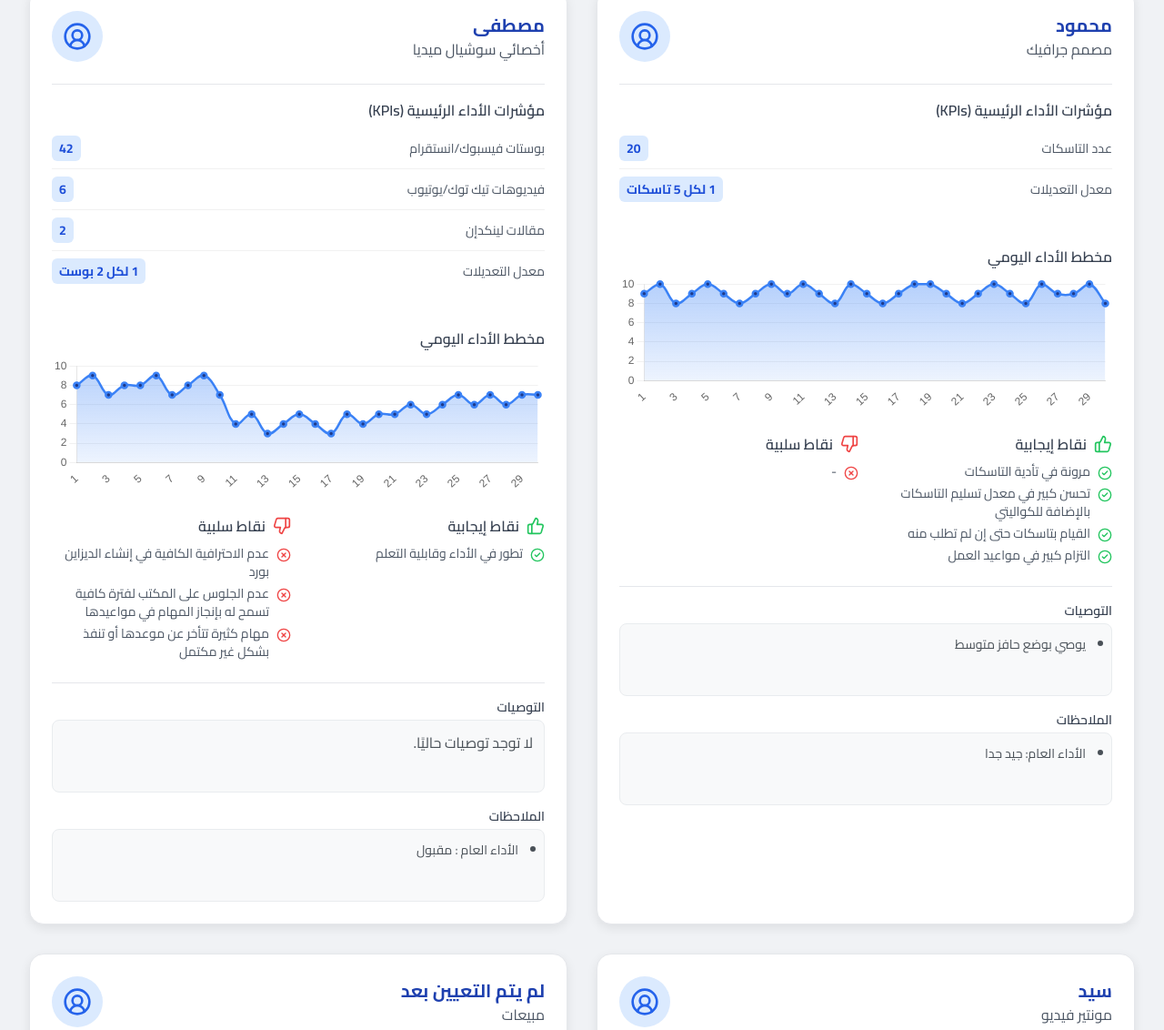
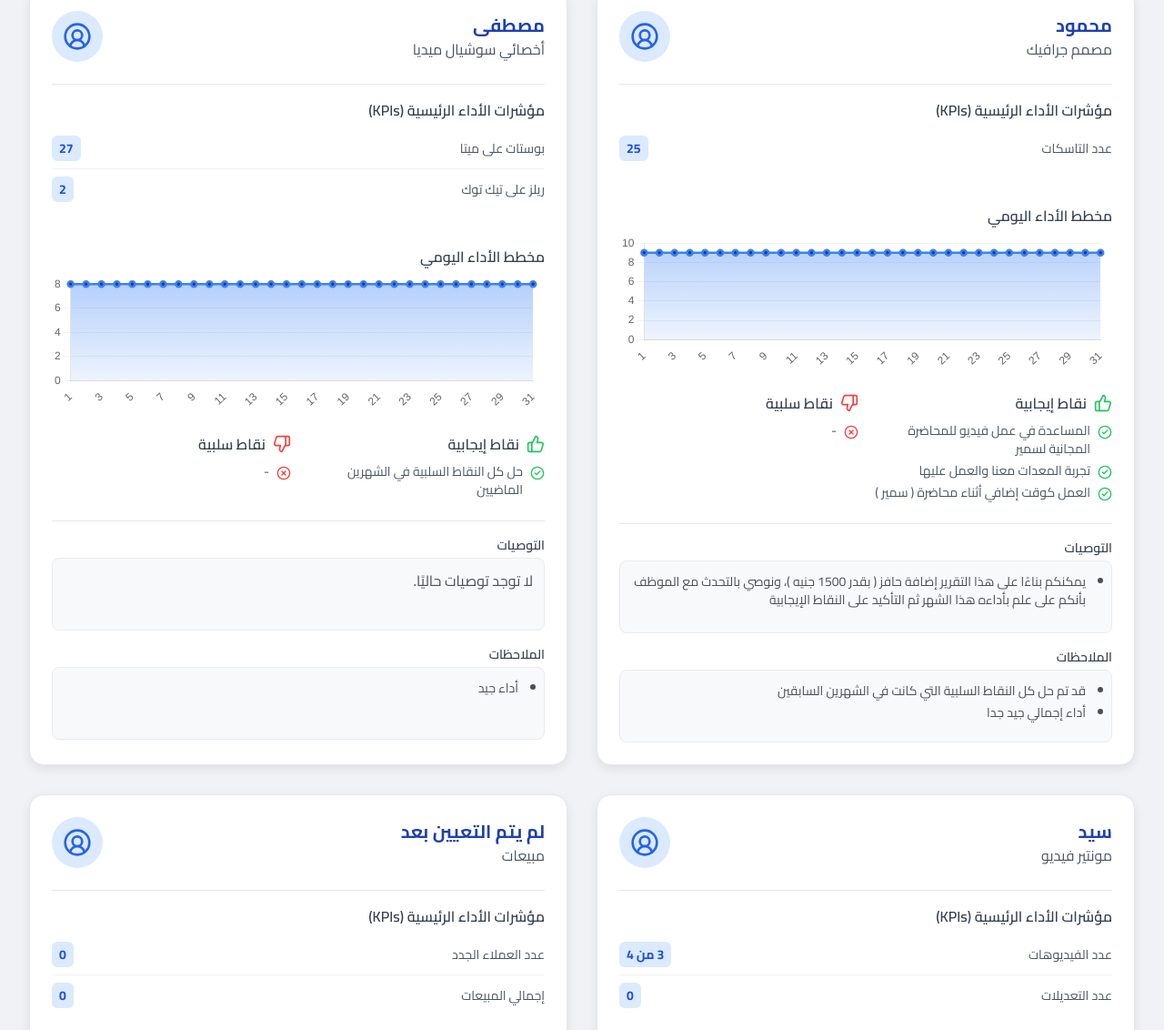
Before and after one commit to IEAtd-Academy2/report, a plain HTML site: page index.html in a window 1280 px wide. Shown: the part 519-1651 px from the top of the page at 91% size. Drawn offline with nearby package versions, Linux system fonts and the light colour scheme.

Commit message:
Update index.html

```diff
--- a/index.html
+++ b/index.html
@@ -309,6 +309,69 @@
                             notes: []
                         }
                     }
+                },
+                "10": { // October - NEW DATA ADDED
+                    general: {
+                        clientCount: 178,
+                        avgQuality: "-", // Data not provided
+                        incomeNoInstallments: "-", // Data not provided
+                        incomeWithInstallments: "93,348",
+                        campaignExpenses: "20,000"
+                    },
+                    employees: {
+                        mahmoud: {
+                            name: "محمود",
+                            role: "مصمم جرافيك",
+                            kpis: { "عدد التاسكات": 25 },
+                            dailyPerformance: new Array(31).fill(9), // Interpreted as constant 'very good'
+                            evaluation: {
+                                positive: [
+                                    "المساعدة في عمل فيديو للمحاضرة المجانية لسمير",
+                                    "تجربة المعدات معنا والعمل عليها",
+                                    "العمل كوقت إضافي أثناء محاضرة ( سمير )"
+                                ],
+                                negative: ["-"] // Resolved
+                            },
+                            recommendations: ["يمكنكم بناءًا على هذا التقرير إضافة حافز ( بقدر 1500 جنيه )، ونوصي بالتحدث مع الموظف بأنكم على علم بأداءه هذا الشهر ثم التأكيد على النقاط الإيجابية"],
+                            notes: ["قد تم حل كل النقاط السلبية التي كانت في الشهرين السابقين", "أداء إجمالي جيد جدا"]
+                        },
+                        mostafa: {
+                            name: "مصطفى",
+                            role: "أخصائي سوشيال ميديا",
+                            kpis: { "بوستات على ميتا": 27, "ريلز على تيك توك": 2 },
+                            dailyPerformance: new Array(31).fill(8), // No data provided, filled with 'good'
+                            evaluation: {
+                                positive: ["حل كل النقاط السلبية في الشهرين الماضيين"],
+                                negative: ["-"] // Resolved
+                            },
+                            recommendations: [], // None provided
+                            notes: ["أداء جيد"]
+                        },
+                        sayed: {
+                            name: "سيد",
+                            role: "مونتير فيديو",
+                            kpis: { "عدد الفيديوهات": "3 من 4", "عدد التعديلات": 0 },
+                            dailyPerformance: new Array(31).fill(8), // No data provided, filled with 'good'
+                            evaluation: {
+                                positive: ["عمل فيديو البرومو 3 دقايق في وقت قياسي"],
+                                negative: ["-"] // None provided
+                            },
+                            recommendations: [], // None provided
+                            notes: ["أداء إجمالي جيد"]
+                        },
+                        sales: { // Added for consistency
+                            name: "لم يتم التعيين بعد",
+                            role: "مبيعات",
+                            kpis: { "عدد العملاء الجدد": 0, "إجمالي المبيعات": 0 },
+                            dailyPerformance: new Array(31).fill(0),
+                            evaluation: {
+                                positive: ["-"],
+                                negative: ["-"]
+                            },
+                            recommendations: [],
+                            notes: []
+                        }
+                    }
                 }
             }
         };
@@ -344,8 +407,8 @@
                 yearSelector.appendChild(option);
             }
 
-            // Set default to September 2025 to show the new data
-            monthSelector.value = 9;
+            // Set default to October 2025 to show the new data
+            monthSelector.value = 10;
             yearSelector.value = 2025;
         }
 
@@ -487,7 +550,7 @@
                                         <div>
                                             <label class="block text-sm font-semibold text-gray-700 mb-1">التوصيات</label>
                                             <div class="note-box">
-                                                 ${emp.recommendations && emp.recommendations.length > 0 ? `
+                                                ${emp.recommendations && emp.recommendations.length > 0 ? `
                                                     <ul class="list-disc pr-4 space-y-1 text-sm">
                                                         ${emp.recommendations.map(point => `<li>${point}</li>`).join('')}
                                                     </ul>
@@ -497,7 +560,7 @@
                                         <div>
                                             <label class="block text-sm font-semibold text-gray-700 mb-1">الملاحظات</label>
                                             <div class="note-box">
-                                                 ${emp.notes && emp.notes.length > 0 ? `
+                                                ${emp.notes && emp.notes.length > 0 ? `
                                                     <ul class="list-disc pr-4 space-y-1 text-sm">
                                                         ${emp.notes.map(point => `<li>${point}</li>`).join('')}
                                                     </ul>
```
